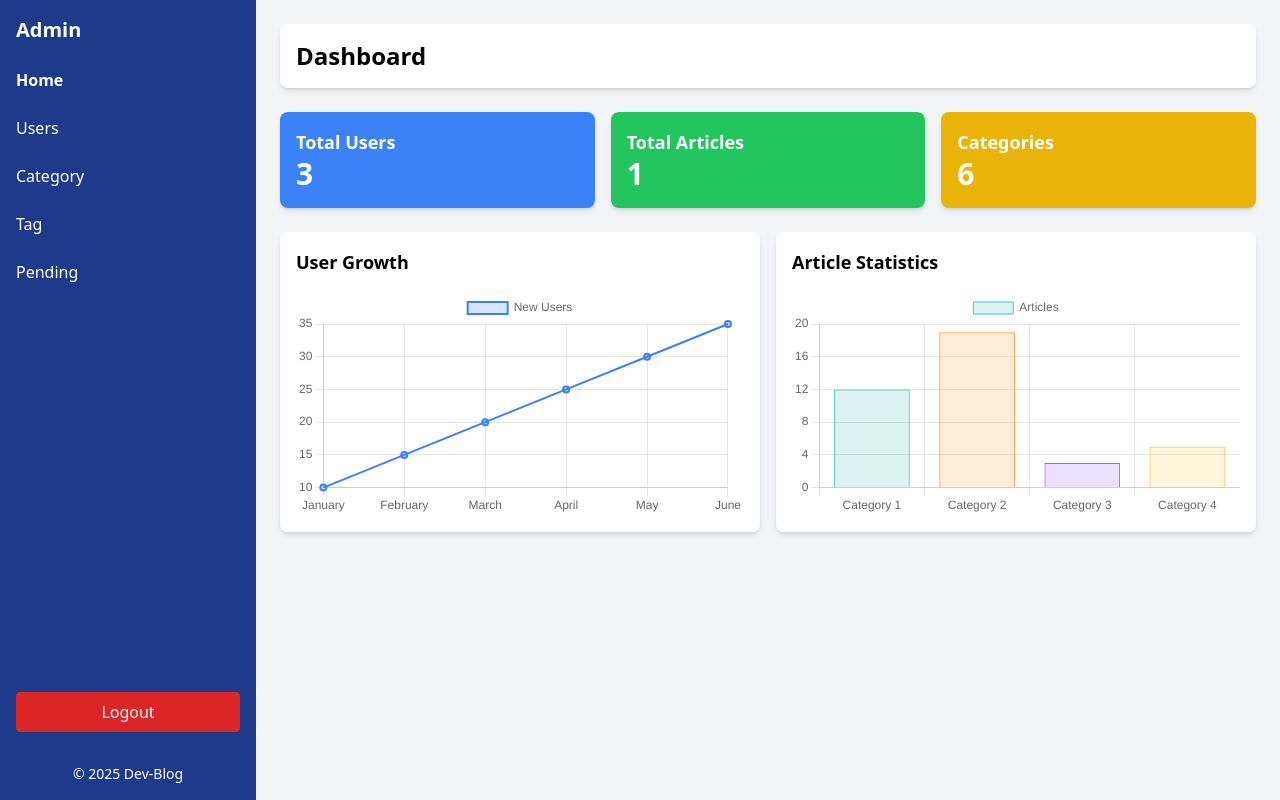
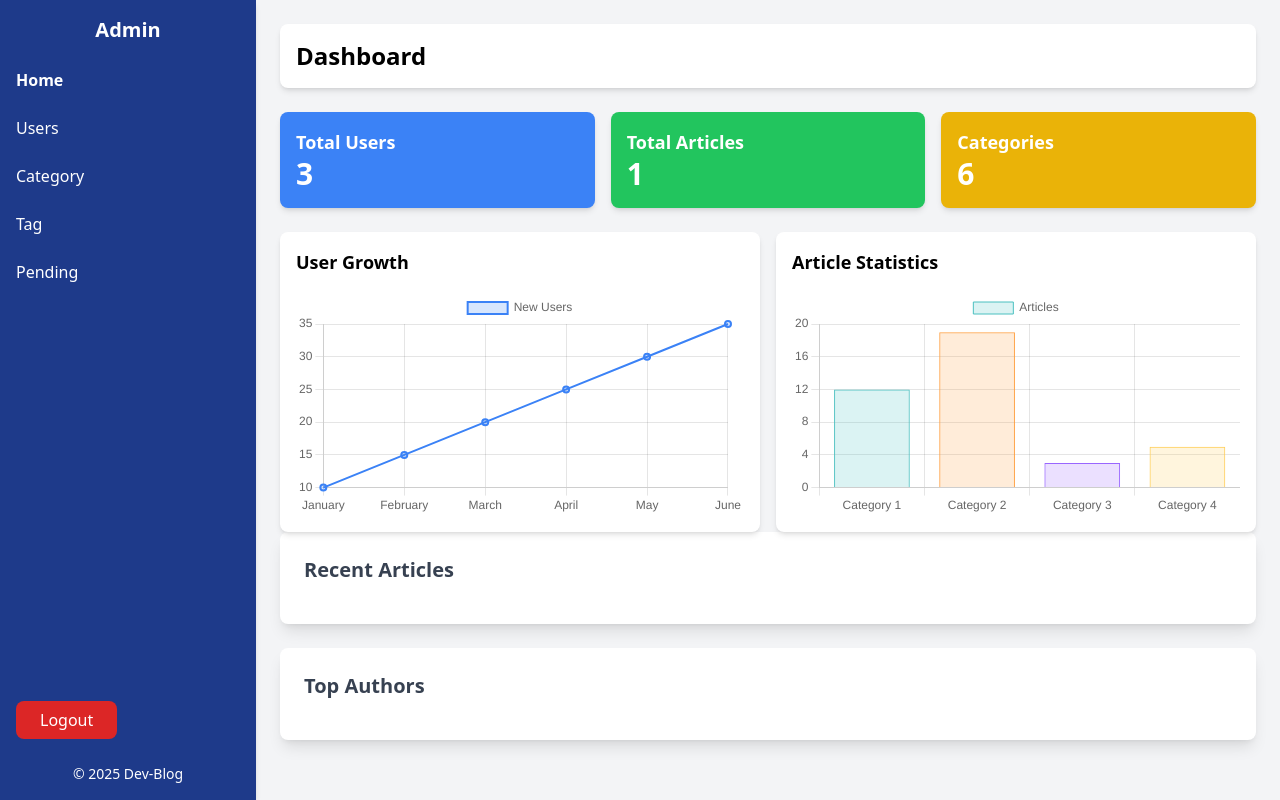
Before and after one commit to rayan4-dot/Dev, a PHP site: page /app/front-end/dashboard.php in a window 1280 px wide. Run offline with PHP 8.4, Linux system fonts and the light colour scheme; data comes from the database, SQL or seed files in the repository; tables that the repository leaves empty hold one stand-in row (values such as "Sample post"); data that the repository does not hold is empty; some libraries are stand-ins or nearby versions.

Commit message:
logout button

```diff
--- a/app/front-end/dashboard.php
+++ b/app/front-end/dashboard.php
@@ -9,10 +9,7 @@ ini_set('display_errors', 1);
 // Include the Dashboard class
 require_once '../class/Dashboard/dashboard.php';
 require_once '../handler/d.php';
-
-
- ?>
-
+?>
 
 <!DOCTYPE html>
 <html lang="en">
@@ -26,8 +23,8 @@ require_once '../handler/d.php';
 <body class="bg-gray-100 h-screen">
     <div class="flex h-full">
         <!-- Sidebar -->
-        <aside class="w-64 bg-blue-900 text-white flex flex-col">
-            <div class="p-4 text-xl font-bold">Admin</div>
+        <aside class="w-56 bg-blue-900 text-white flex flex-col shadow-md lg:w-64 xl:w-75">
+            <div class="p-4 text-xl font-bold text-center">Admin</div>
             <nav class="flex-1">
                 <ul class="space-y-2">
                     <li><a href="dashboard.php" class="block px-4 py-2 hover:bg-blue-700 font-bold">Home</a></li>
@@ -37,23 +34,24 @@ require_once '../handler/d.php';
                     <li><a href="article.php" class="block px-4 py-2 hover:bg-blue-700">Pending</a></li>
                 </ul>
             </nav>
-            <div class="p-4">
+            <div class="p-4 mt-auto">
                 <form action="dashboard.php" method="POST">
-                    <button type="submit" name="logout" class="w-full bg-red-600 text-white py-2 rounded hover:bg-red-700">Logout</button>
+                <a href="../auth/logout.php" class="px-6 py-2 bg-red-600 text-white rounded-lg hover:bg-red-700">Logout</a>
                 </form>
             </div>
             <div class="p-4 text-sm text-center">&copy; <span id="year"></span> Dev-Blog</div>
         </aside>
 
+
         <!-- Main Content -->
-        <main class="flex-1 p-6">
+        <main class="flex-1 p-6 overflow-auto">
             <!-- Welcome Section -->
             <div class="bg-white shadow-md rounded-lg p-4 mb-6">
                 <h2 class="text-2xl font-bold">Dashboard</h2>
             </div>
 
             <!-- Summary Cards -->
-            <div class="grid grid-cols-1 md:grid-cols-3 gap-4 mb-6">
+            <div class="grid grid-cols-1 sm:grid-cols-2 lg:grid-cols-3 gap-4 mb-6">
                 <div class="bg-blue-500 text-white p-4 rounded-lg shadow-md">
                     <h3 class="text-lg font-bold">Total Users</h3>
                     <p class="text-3xl font-bold"><?php echo $totalUsers; ?></p>
@@ -69,7 +67,7 @@ require_once '../handler/d.php';
             </div>
 
             <!-- Charts Section -->
-            <div class="grid grid-cols-1 md:grid-cols-2 gap-4">
+            <div class="grid grid-cols-1 sm:grid-cols-2 gap-4">
                 <div class="bg-white p-4 rounded-lg shadow-md">
                     <h3 class="text-lg font-bold mb-4">User Growth</h3>
                     <canvas id="userChart"></canvas>
@@ -79,6 +77,40 @@ require_once '../handler/d.php';
                     <canvas id="articleChart"></canvas>
                 </div>
             </div>
+
+            <!-- Recent Articles -->
+            <div class="bg-white p-6 rounded-lg shadow-lg mb-6">
+    <h3 class="text-xl font-semibold text-gray-700 mb-4">Recent Articles</h3>
+    <ul class="space-y-3">
+        <?php foreach ($recentArticles as $article): ?>
+            <li class="flex items-center justify-between p-2 border-b hover:bg-gray-50 cursor-pointer">
+                <div class="font-medium text-gray-800"><?= htmlspecialchars($article['title']) ?></div>
+                <a href="articleDetail.php?id=<?= $articleItem['id'] ?>" class="text-blue-600"><button>Read more</button></a>
+                <div class="text-sm text-gray-500"><?= date('F j, Y', strtotime($article['created_at'])) ?>
+            </div>
+
+
+
+
+            </li>
+        <?php endforeach; ?>
+    </ul>
+</div>
+
+
+            <!-- Top Authors -->
+            <div class="bg-white p-6 rounded-lg shadow-lg mb-6">
+                <h3 class="text-xl font-semibold text-gray-700 mb-4">Top Authors</h3>
+                <ul class="space-y-3">
+                    <?php foreach ($topAuthors as $author): ?>
+                        <li class="flex items-center justify-between p-2 border-b hover:bg-gray-50 cursor-pointer">
+                            <div class="font-medium text-gray-800"><?= htmlspecialchars($author['author_name']) ?></div>
+                            <div class="text-sm text-gray-500">Articles: <?= htmlspecialchars($author['article_count']) ?></div>
+                        </li>
+                    <?php endforeach; ?>
+                </ul>
+            </div>
+
         </main>
     </div>
 
```
